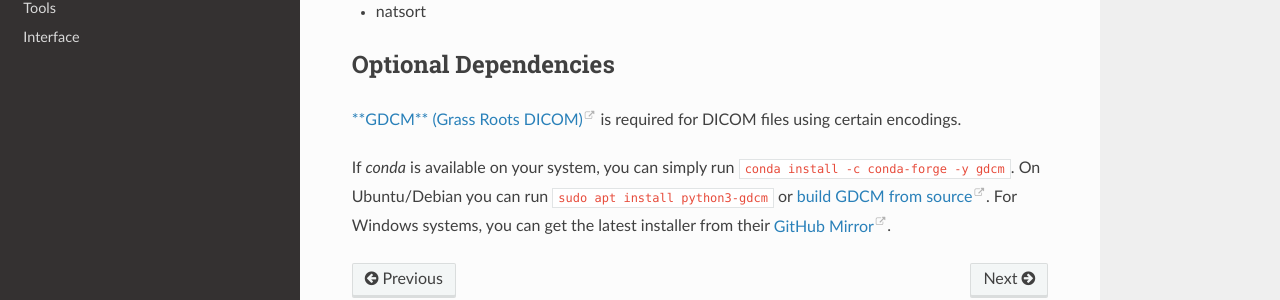
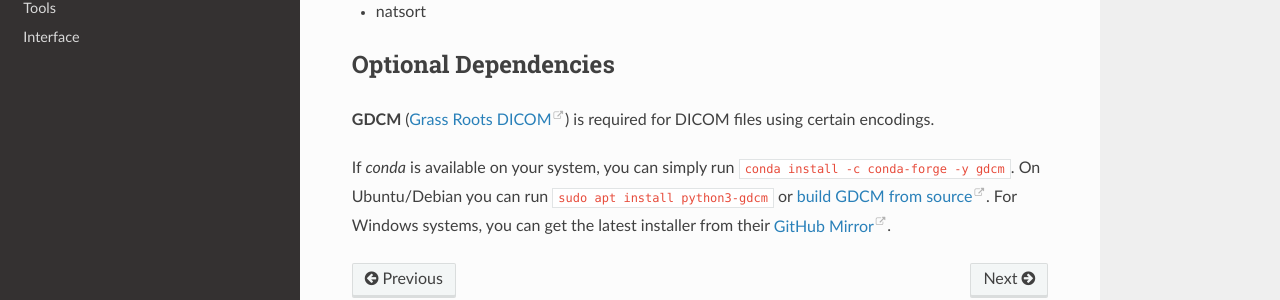
Before and after one commit to IMTtugraz/PySeus, a Sphinx documentation site: the page built from docs/source/usage/installation.rst, in a window 1280 px wide and 1014 px high. Shown: the part 587-887 px from the top of the window. Built offline with Sphinx 7.4.7 and the Read the Docs theme 2.0.0, drawn with Linux system fonts in a browser that asks for light colours.

```diff
--- a/docs/source/usage/installation.rst
+++ b/docs/source/usage/installation.rst
@@ -26,7 +26,7 @@ The following **dependencies** will be installed with PySeus:
 Optional Dependencies
 ---------------------
 
-`**GDCM** (Grass Roots DICOM) <https://sourceforge.net/projects/gdcm>`_ is
+**GDCM** (`Grass Roots DICOM <https://sourceforge.net/projects/gdcm>`_) is
 required for DICOM files using certain encodings.
 
 If *conda* is available on your system, you can simply run
```
